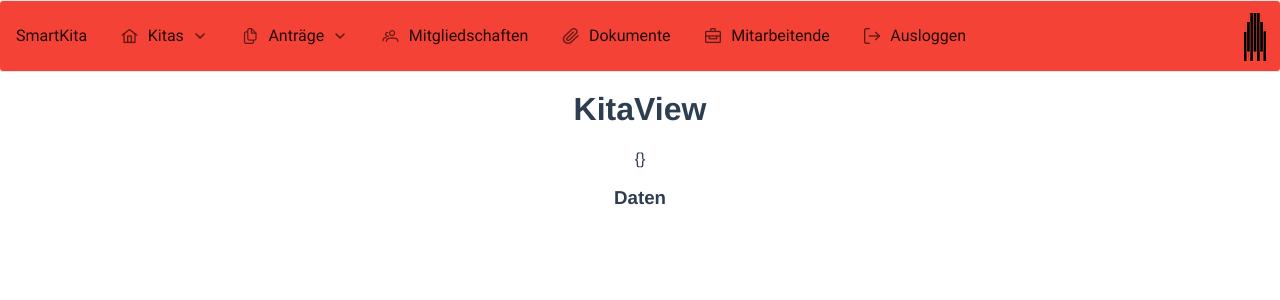
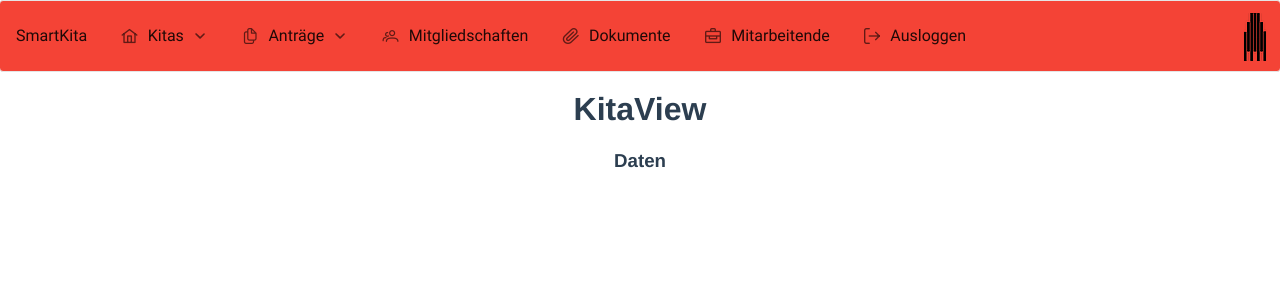
Before and after one commit to MerlinChiodo/SC_Microservice3, a Vue app in the folder smartkita-frontend/: page /kita in a window 1280 px wide. Shown: the top 300 px of the page. Built offline with nearby package versions, Linux system fonts and the light colour scheme; no server answers.

Commit message:
using query navigation to preserve KitaView state

```diff
--- a/smartkita-frontend/src/views/KitaView.vue
+++ b/smartkita-frontend/src/views/KitaView.vue
@@ -1,7 +1,7 @@
 <template>
   <div class="card">
     <h1>KitaView</h1>
-    {{ this.$route.params }}
+    {{ this.$route.query.id }}
     <h3>Daten</h3>
     {{ this.kitaData }}
   </div>
@@ -10,7 +10,7 @@
 <script>
 export default {
   beforeMount() {
-    this.getKitaData(this.$route.params.kitaId);
+    this.getKitaData(this.$route.query.id);
   },
   name: "KitaView",
   inject: ["apiUrl"],
--- a/smartkita-frontend/src/views/SearchKitasView.vue
+++ b/smartkita-frontend/src/views/SearchKitasView.vue
@@ -69,7 +69,7 @@ export default {
         {
           label: "Vormerken",
           icon: "pi pi-bookmark",
-          command: () => this.resetApplication(this.selectedKita),
+          command: () => this.bookmarkKita(this.selectedKita),
         },
         {
           label: "Detailansicht",
@@ -93,7 +93,7 @@ export default {
     },
     toKitaView(kitaId) {
       console.log(kitaId);
-      this.$router.push({ name: "kita", params: { kitaId } });
+      this.$router.push({ path: "/kita", query: { id: kitaId } });
     },
   },
 };
```
